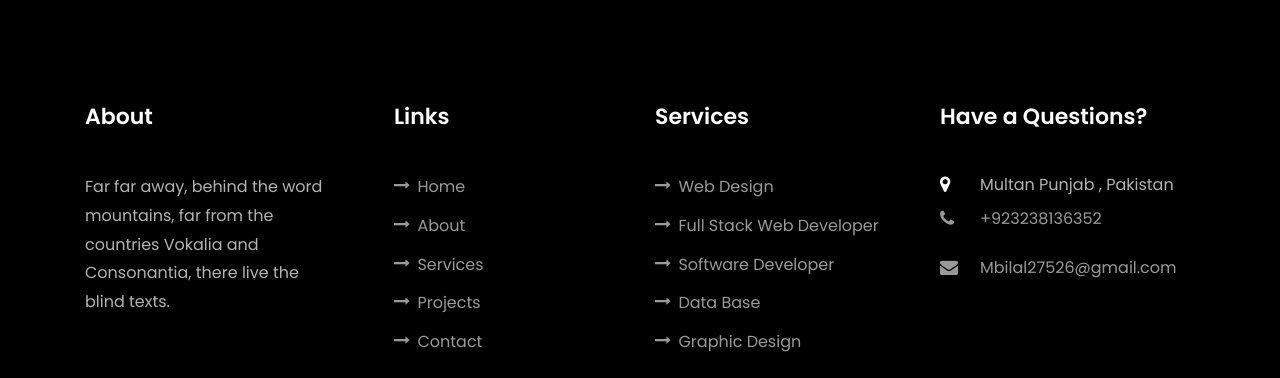
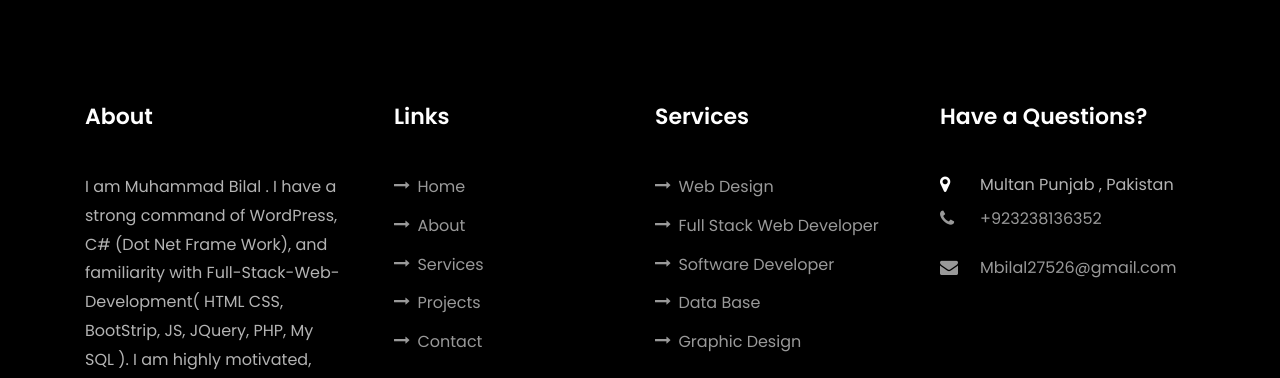
Before and after one commit to Mbilal9496/myporfoliocoding, a plain HTML site: page index.html in a window 1280 px wide. Shown: the part 6406-6784 px from the top of the page. Drawn offline with Linux system fonts and the light colour scheme; animation ran at ten frames a second; files whose address does not match are found by name.

Commit message:
Update index.html

```diff
--- a/index.html
+++ b/index.html
@@ -640,7 +640,7 @@
           <div class="col-md">
             <div class="ftco-footer-widget mb-4">
               <h2 class="ftco-heading-2">About</h2>
-              <p>Far far away, behind the word mountains, far from the countries Vokalia and Consonantia, there live the blind texts.</p>
+              <p>I am Muhammad Bilal . I have a strong command of  WordPress, C# (Dot Net Frame Work), and familiarity with Full-Stack-Web-Development( HTML CSS, BootStrip, JS, JQuery, PHP, My SQL ). I am highly motivated, dedicated, and eager to apply my skills and gain practical experience in software development.</p>
               <ul class="ftco-footer-social list-unstyled float-md-left float-lft mt-5">
                 <li class="ftco-animate"><a href="#"><span class="icon-twitter"></span></a></li>
                 <li class="ftco-animate"><a href="https://www.facebook.com/profile.php?id=100040910778049"><span class="icon-facebook"></span></a></li>
```
